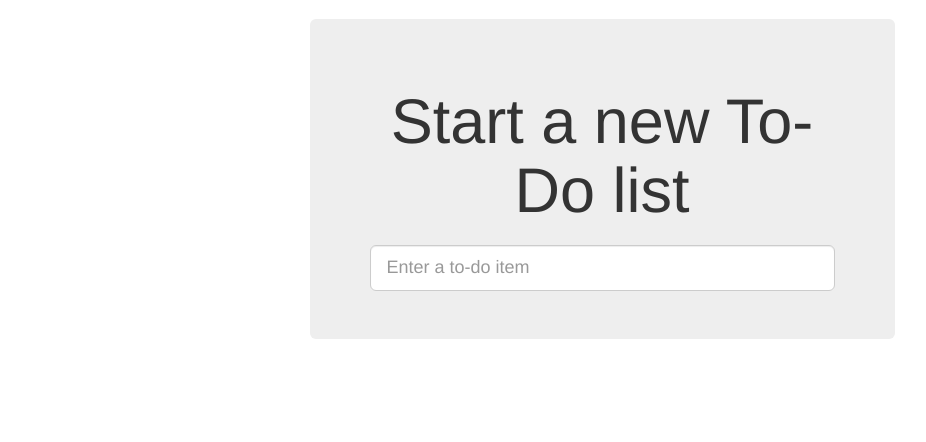
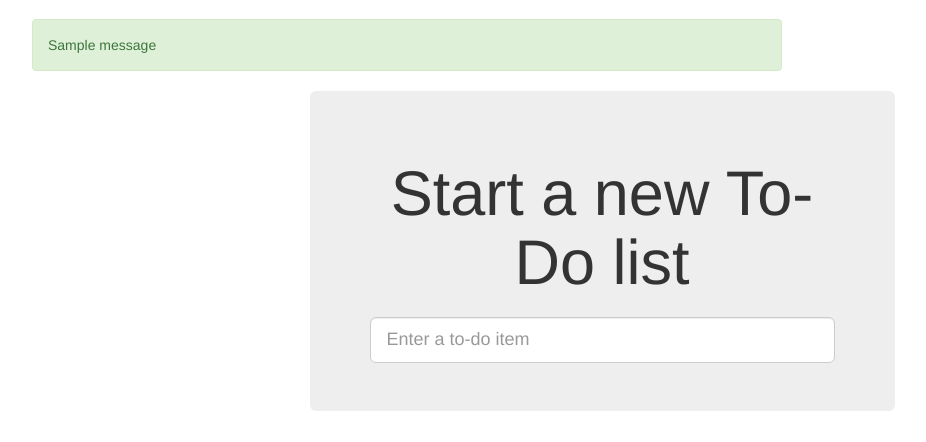
Before and after one commit to gesellc/tdd-with-python, a Django app: page / in a window 1280 px wide. Shown: the part 405-847 px from the top of the page, without its empty margins (38-964 px from the left). Before the commit the page ends 744 px from the top, so only its background shows below. Run offline with Django 3.2, Linux system fonts and the light colour scheme; tables that the repository leaves empty hold one stand-in row (values such as "Sample post"); one stand-in notice (Sample message) is shown; some libraries are stand-ins or nearby versions.

Commit message:
display success message after sending email

```diff
--- a/accounts/views.py
+++ b/accounts/views.py
@@ -1,12 +1,18 @@
 from django.shortcuts import render
 from django.core.mail import send_mail
 from django.shortcuts import redirect
+from django.contrib import messages
 
 def send_login_email(request):
     email = request.POST['email']
+    print(type(send_mail))
     send_mail(
         'Your login link for Superlists',
         'body',
         'noreply@superlists',
         [email])
+    messages.success(
+        request,
+        "Check your email, we've sent you a link you can use to log in."
+    )
     return redirect('/')
--- a/lists/templates/base.html
+++ b/lists/templates/base.html
@@ -28,6 +28,20 @@
         </form>
     </div>
     </nav>
+
+    {% if messages %}
+    <div class="row">
+      <div class="col-md-8">
+        {% for message in messages %}
+          {% if message.level_tag == 'success' %}
+            <div class="alert alert-success">{{ message }}</div>
+          {% else %}
+            <div class="alert alert-warning">{{ message }}</div>
+          {% endif %}
+        {% endfor %}
+      </div>
+    </div>
+    {% endif %}
 
     <div class="row">
         <div class="col-md-6 col-md-offset-3 jumbotron">
```
Also changed, not shown: accounts/tests/test_views.py (+13 -0 lines).
